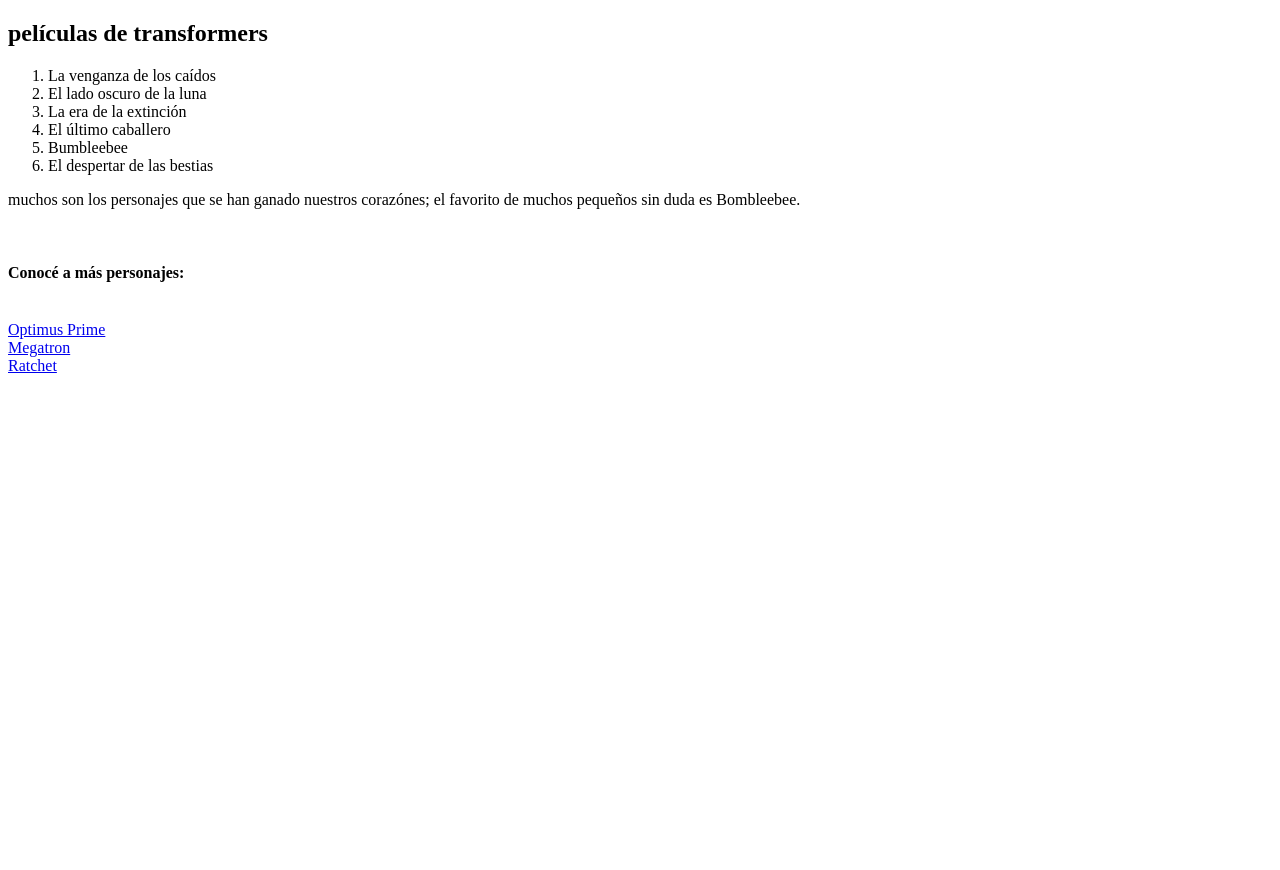
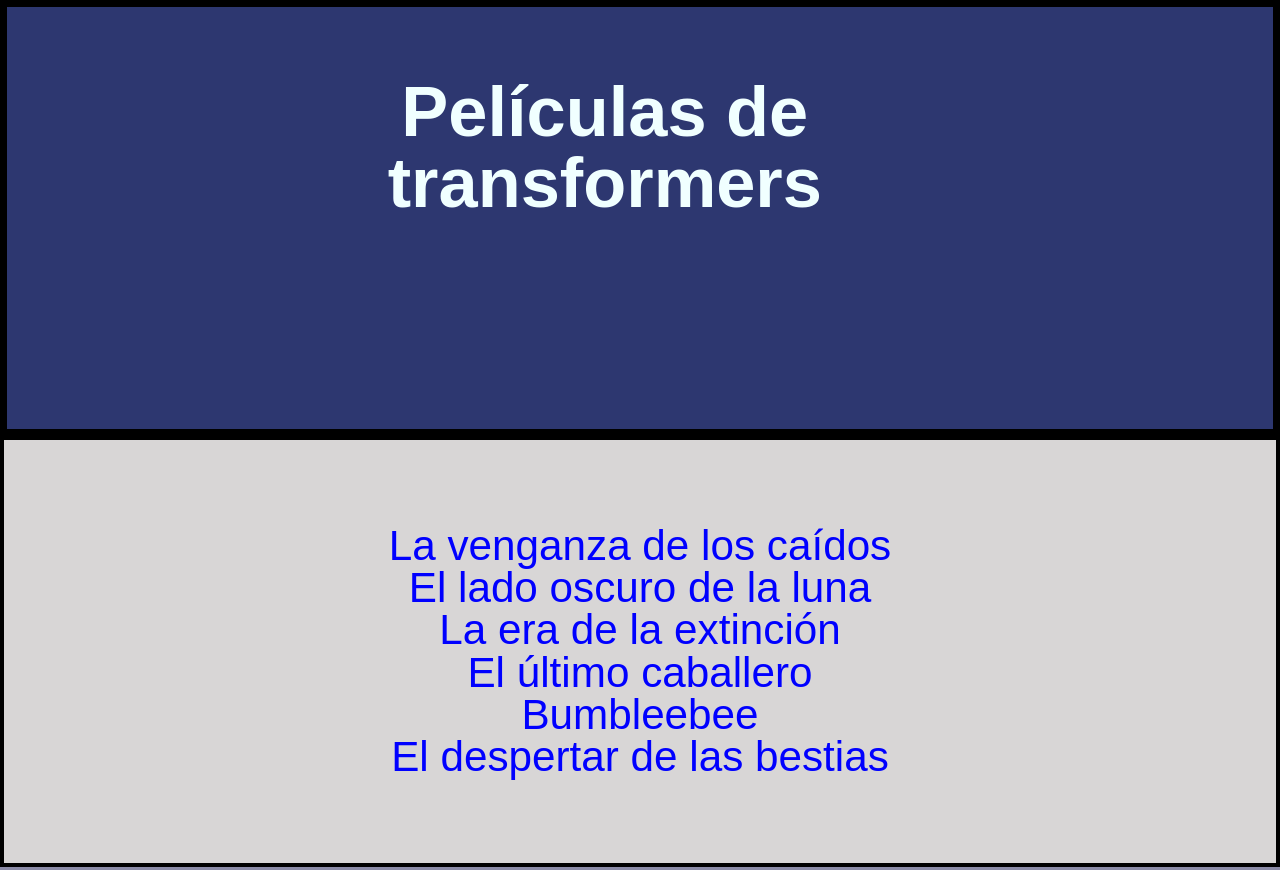
Before and after one commit to MelisaPeano/RepositorioHenrry, a plain HTML site: page index.html in a window 1280 px wide. Shown: the top 870 px of the page. Before the commit the page ends 800 px from the top, so only its background shows below. Drawn offline with Linux system fonts and the light colour scheme.

Commit message:
css type modifications, files are added

```diff
--- a/index.html
+++ b/index.html
@@ -4,31 +4,37 @@
     <meta charset="UTF-8">
     <meta name="viewport" content="width=device-width, initial-scale=1.0">
     <title>Transformers</title>
+    <link rel="stylesheet" href="stylee.css">
+    <link rel="stylesheet" href="reset.css">
 </head>
 <body>
-     <header>
-        <section>
-            <h1>películas de transformers</h1>
-            <ol>
+    <div><h1 class="title">Películas de transformers</h1></div>
+     <header class="peliculas">
+        <div>
+            <ul>
              <li>La venganza de los caídos</li>
              <li>El lado oscuro de la luna</li>
              <li>La era de la extinción</li>
              <li>El último caballero</li>
              <li>Bumbleebee</li>
              <li>El despertar de las bestias</li>
-            </ol>
-        </section>
-
+            </ul>
+        </div>
      </header>
     <main>
-        <section>
-            <p> muchos son los personajes que se han ganado nuestros corazónes; el favorito de muchos
-            pequeños sin duda es Bombleebee.
+        <section class="parrafo">
+            <p> ¿No les encantan los Transformers? ¡A mí sí! Y mi favorito de todos es Bumblebee.
+                ¿Por qué? Es ese amarillo brillante y su personalidad valiente y leal
+                lo que lo hace especial. Cada vez que lo veo en la pantalla o juego con su figura de acción,
+                la emoción es como la primera vez. Los Transformers nos llevan a aventuras épicas llenas de
+                acción y amistad, y Bumblebee siempre está en el centro, listo para salvar el día.
+                Así que la próxima vez que veas a Bumblebee, ¡recuerda lo genial que es y por qué siempre
+                será el mejor!
             </p>
-            <img src="transformers_kk34.1920.jpg.webp" alt="">
+            <img src="transformers_kk34.1920.jpg.webp" id="imagen">
         </section>
-        <section>
-            <h4>Conocé a más personajes:</h4>
+        <h2 class="peliculas">Conocé a más personajes:</h2>
+        <section class="parrafo">
             <br>
             <a href="optimus-prime.html" > Optimus Prime</a>
             <br>
--- /dev/null
+++ b/reset.css
@@ -0,0 +1,38 @@
+body, html, div, blockquote, img, label, p, h1, h2, h3, h4, h5, h6, pre, ul,
+ol, li, dl, dt, dd, form, a, fieldset, input, th, td
+{
+margin: 0; padding: 0; border: 0; outline: none;
+}
+h1, h2, h3, h4, h5, h6
+{
+font-size: 100%;
+}
+body
+{
+line-height: 1;
+font-size: 88%;
+}
+h1, h2, h3, h4, h5, h6
+{
+font-size: 100%;
+padding: .6em 0;
+margin: 0 15px;
+}
+ul, ol
+{
+list-style: none;
+}
+img
+{
+border: 0;
+}
+.floatLeft
+{
+float: left;
+padding: .5em .5em .5em 0;
+}
+.floatRight
+{
+float: right;
+padding: .5em 0 .5em .5em;
+}
--- /dev/null
+++ b/stylee.css
@@ -0,0 +1,57 @@
+body {
+    font-family: 'Arial', sans-serif;
+    background-color: #f4f4f4;
+    color: #612626;
+    margin: 20em;
+  }
+.menu {
+  font-size: 1em;
+  font-family: 'Trebuchet MS', 'Lucida Sans Unicode', 'Lucida Grande', 'Lucida Sans', Arial, sans-serif;
+}
+.title {
+  width: fit-content;
+  color: azure;
+  background: rgb(45, 55, 112);
+  width:fit-content ;
+  margin: auto;
+  padding: 5em 5em 3em 4em;
+  font-size: 5em;
+  border: .1em solid black;
+  padding-top: 1em;
+  margin-right: auto;
+  display: flex;
+  justify-content: space-evenly;
+  text-align: center;
+
+}
+
+.peliculas {
+  margin: auto;
+  font-size: 3em;
+  color: blue;
+  border: .1em solid black;
+  background: rgb(216, 214, 214);
+  padding: 2em 2em 2em 2em;
+  text-align: center;
+}
+
+#imagen {
+  width: fit-content;
+  height: fit-content;
+  padding-top: 2em;
+  margin: auto;
+}
+
+.parrafo {
+  font-weight: blue;
+  color: blue;
+  font-size: 3em;
+  text-align: center;
+  padding-top: 2em;
+  padding-right: 1em;
+  padding-bottom: 2em;
+  background: rgb(139, 139, 167);
+
+
+
+}
```
Also changed, not shown: megatron.html (+7 -4 lines), optimus-prime.html (+7 -4 lines). Lines whose indentation alone changed are shown as unchanged.
